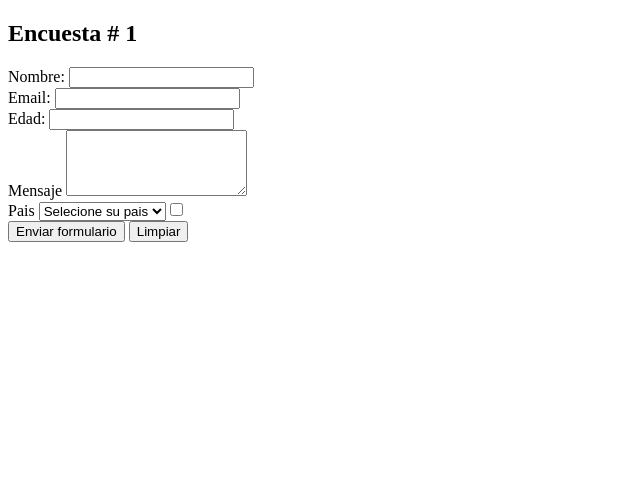
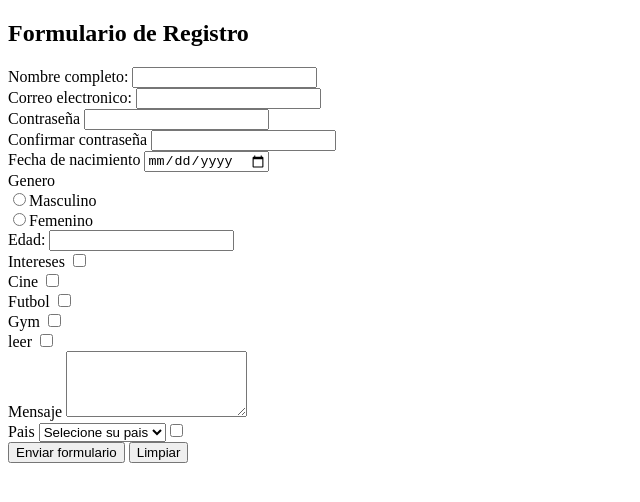
Before and after one commit to CMARTINEZ-095/Actividad-3-y-4, a plain HTML site: page semana4/index.html in a window 1280 px wide. Shown: the whole page, without its empty margins (0-640 px from the left). Drawn offline with Linux system fonts and the light colour scheme.

Commit message:
actualice el formulario

```diff
--- a/semana4/index.html
+++ b/semana4/index.html
@@ -6,34 +6,72 @@
     <title>Document</title>
 </head>
 <body>
-    <h2>Encuesta # 1</h2>
+    <h2>Formulario de Registro</h2>
     <form action="https://playground.mockoon.com/contacts" method="post">
     <div>
-        <label for="Nombre">Nombre:</label>
+        <label for="Nombre">Nombre completo:</label>
         <input type="nombre" name="" id="nombre" required>
     </div>
     <div>
-        <label for="Correo electronico">Email:</label>
+        <label for="Correo electronico">Correo electronico:</label>
         <input type="Correo" name="Correo" id="Correo" required>
     </div>
     <div>
-
+        <label for="contraseña">Contraseña</label>
+        <input type="password" name="contraseña" id="comntraseña"required>
+    </div>
+    <div>
+        <label for="Confirmar contraseña">Confirmar contraseña</label>
+        <input type="password" name="contraseña" id="Confirmar contraseña"required>
+    </div>
+    <div>
+        <label for="fecha de nacimiento">Fecha de nacimiento</label>
+        <input type="date" name="fecha" id="fecha de nacimiento"required>
+    </div>
+    <div>
+        <label for="genero">Genero</label>
+        <br>
+        <input type="radio" name="genero" id="Genero"value="Masculino">Masculino
+        <br>
+        <input type="radio" name="genero" id="genero"value="Femenino">Femenino
+    </div>
+    <div>
         <label for="Edad">Edad:</label>
         <input type="Edad" name="Edad" id="Edad" required>
     </div>
     <div>
-
+        <label for="Intereses">Intereses</label>
+        <input type="checkbox" name="intereses" id="intereses">
+        <br>
+        <label for="Intereses">Cine</label>
+        <input type="checkbox" name="cine" id="cine">
+        <br>
+        <label for="Intereses">Futbol</label>
+        <input type="checkbox" name="Futbol" id="Futbol">
+        <br>
+        <label for="Intereses">Gym</label>
+        <input type="checkbox" name="Gym" id="Gym">
+        <br>
+        <label for="Intereses">leer</label>
+        <input type="checkbox" name="leer" id="leer">
+    </div>
+    <div>
         <label for="mensaje">Mensaje</label>
         <textarea name="Mensaje" id="Mensaje" rows="4"></textarea>
     </div>
     <div>
-
         <label for="Pais">Pais</label>
         <select name="Pais" id="Pais" required>
             <option value="">Selecione su pais</option>
             <option value="co">Colombia</option>
-            <option value="Mx">Mexico</option>
-            <option value="Es">España</option>
+            <option value="Mx">Argentina</option>
+            <option value="Es">Venezuela</option>
+            <option value="Es">Paraguay</option>
+            <option value="Es">Uruguay</option>
+            <option value="Es">Peru</option>
+            <option value="Es">Bolivia</option>
+            <option value="Es">Brasil</option>
+            <option value="Es">Otro</option>
         </div>
         <div>
 
```
